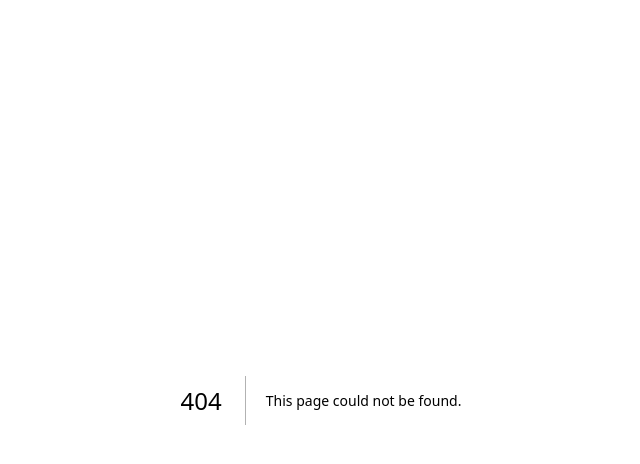
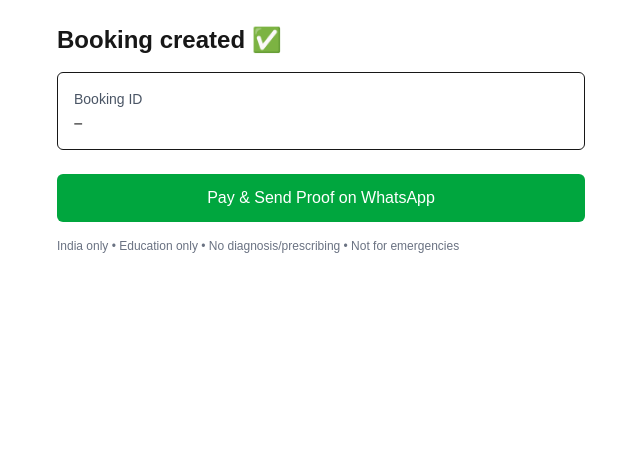
Before and after one commit to shankar-0512/DrDMedcare, a Next.js app: page /book/success in a window 1280 px wide. Before the commit this address had no page. Shown: the top 464 px of the page, without its empty margins (319-959 px from the left). Built offline with nearby package versions, Linux system fonts and the light colour scheme.

Commit message:
feat: bookings api + basic book/success pages

```diff
--- a/package.json
+++ b/package.json
@@ -9,9 +9,13 @@
     "lint": "eslint"
   },
   "dependencies": {
+    "@supabase/ssr": "^0.8.0",
+    "@supabase/supabase-js": "^2.93.3",
     "next": "16.1.6",
     "react": "19.2.3",
-    "react-dom": "19.2.3"
+    "react-dom": "19.2.3",
+    "resend": "^6.9.1",
+    "zod": "^4.3.6"
   },
   "devDependencies": {
     "@tailwindcss/postcss": "^4",
--- /dev/null
+++ b/src/app/api/bookings/route.ts
@@ -0,0 +1,54 @@
+import { NextResponse } from 'next/server'
+import { z } from 'zod'
+import { createSupabaseServer } from '@/lib/supabase/server'
+
+const schema = z.object({
+  serviceCode: z.string().min(1),
+  preferredStart: z.string().min(1),
+  preferredEnd: z.string().min(1),
+
+  patientName: z.string().min(2),
+  patientPhone: z.string().min(6),
+  patientEmail: z.string().email(),
+  city: z.string().min(2),
+  language: z.string().min(2),
+
+  consentEducation: z.boolean(),
+  consentNoPrescribing: z.boolean(),
+  consentNotEmergency: z.boolean(),
+})
+
+export async function POST(req: Request) {
+  try {
+    const body = schema.parse(await req.json())
+    const supabase = createSupabaseServer()
+
+    const { data, error } = await supabase
+      .from('bookings')
+      .insert({
+        service_code: body.serviceCode,
+        preferred_start: new Date(body.preferredStart).toISOString(),
+        preferred_end: new Date(body.preferredEnd).toISOString(),
+
+        patient_name: body.patientName,
+        patient_phone: body.patientPhone,
+        patient_email: body.patientEmail,
+        city: body.city,
+        language: body.language,
+
+        consent_education: body.consentEducation,
+        consent_no_prescribing: body.consentNoPrescribing,
+        consent_not_emergency: body.consentNotEmergency,
+      })
+      .select('id')
+      .single()
+
+    if (error) {
+      return NextResponse.json({ message: error.message }, { status: 400 })
+    }
+
+    return NextResponse.json({ bookingId: data.id })
+  } catch (e: any) {
+    return NextResponse.json({ message: e?.message ?? 'Invalid request' }, { status: 400 })
+  }
+}
--- /dev/null
+++ b/src/app/book/page.tsx
@@ -0,0 +1,64 @@
+'use client'
+
+import { useState } from 'react'
+
+type ApiResponse = { bookingId: string } | { message: string }
+
+export default function BookPage() {
+  const [loading, setLoading] = useState(false)
+  const [result, setResult] = useState<string>('')
+
+  async function createBooking() {
+    setLoading(true)
+    setResult('')
+
+    const res = await fetch('/api/bookings', {
+      method: 'POST',
+      headers: { 'Content-Type': 'application/json' },
+      body: JSON.stringify({
+        serviceCode: 'quick_15',
+        preferredStart: '2026-02-03T10:00:00+05:30',
+        preferredEnd: '2026-02-03T10:15:00+05:30',
+        patientName: 'Test User',
+        patientPhone: '9000000000',
+        patientEmail: 'test@example.com',
+        city: 'Chennai',
+        language: 'en',
+        consentEducation: true,
+        consentNoPrescribing: true,
+        consentNotEmergency: true,
+      }),
+    })
+
+    const data = (await res.json()) as ApiResponse
+
+    if ('bookingId' in data) {
+      window.location.href = `/book/success?bookingId=${encodeURIComponent(data.bookingId)}`
+      return
+    }
+
+    setResult(data.message ?? 'Something went wrong')
+    setLoading(false)
+  }
+
+  return (
+    <main className="mx-auto max-w-xl p-6">
+      <h1 className="text-2xl font-semibold">Book</h1>
+      <p className="mt-2 text-sm text-gray-600">
+        Temporary booking button (we’ll replace with the 3-step wizard next).
+      </p>
+
+      <button
+        className="mt-6 w-full rounded-md bg-black px-4 py-3 text-white disabled:opacity-60"
+        onClick={createBooking}
+        disabled={loading}
+      >
+        {loading ? 'Creating booking…' : 'Create test booking'}
+      </button>
+
+      {result ? (
+        <p className="mt-4 text-sm text-red-600">{result}</p>
+      ) : null}
+    </main>
+  )
+}
--- /dev/null
+++ b/src/app/book/success/page.tsx
@@ -0,0 +1,38 @@
+'use client'
+
+import { useSearchParams } from 'next/navigation'
+
+export default function BookingSuccessPage() {
+  const searchParams = useSearchParams()
+  const bookingId = searchParams.get('bookingId')
+
+  const whatsappText = encodeURIComponent(
+    `Hi MedXplain, I have made the payment for my booking.\n\nBooking ID: ${bookingId ?? ''}\n\nI am attaching the payment screenshot / reference number.`
+  )
+
+  const whatsappLink = `https://wa.me/919999999999?text=${whatsappText}`
+
+  return (
+    <main className="mx-auto max-w-xl p-6">
+      <h1 className="text-2xl font-semibold">Booking created ✅</h1>
+
+      <div className="mt-4 rounded-md border p-4">
+        <p className="text-sm text-gray-600">Booking ID</p>
+        <p className="mt-1 break-all font-mono text-sm">{bookingId ?? '—'}</p>
+      </div>
+
+      <a
+        className="mt-6 block w-full rounded-md bg-green-600 px-4 py-3 text-center text-white"
+        href={whatsappLink}
+        target="_blank"
+        rel="noreferrer"
+      >
+        Pay & Send Proof on WhatsApp
+      </a>
+
+      <p className="mt-4 text-xs text-gray-500">
+        India only • Education only • No diagnosis/prescribing • Not for emergencies
+      </p>
+    </main>
+  )
+}
--- /dev/null
+++ b/src/lib/supabase/client.ts
@@ -0,0 +1,6 @@
+import { createBrowserClient } from '@supabase/ssr'
+
+export const supabase = createBrowserClient(
+  process.env.NEXT_PUBLIC_SUPABASE_URL!,
+  process.env.NEXT_PUBLIC_SUPABASE_ANON_KEY!
+)
--- /dev/null
+++ b/src/lib/supabase/server.ts
@@ -0,0 +1,14 @@
+import { createClient } from '@supabase/supabase-js'
+
+export function createSupabaseServer() {
+  return createClient(
+    process.env.NEXT_PUBLIC_SUPABASE_URL!,
+    process.env.SUPABASE_SERVICE_ROLE_KEY!,
+    {
+      auth: {
+        persistSession: false,
+        autoRefreshToken: false,
+      },
+    }
+  )
+}
```
Also changed, not shown: 1 other file (tests, documents, lock files or other folders).
